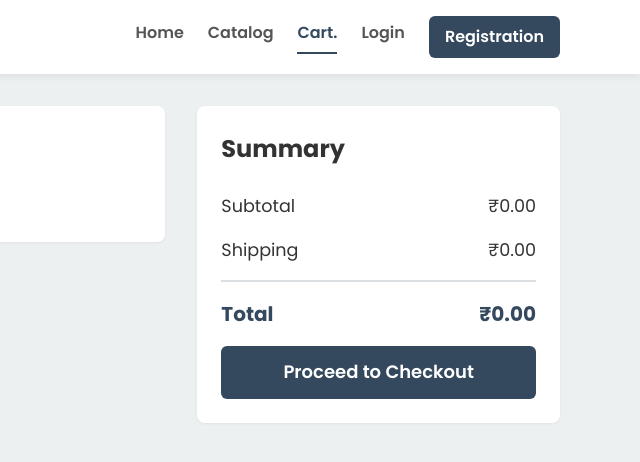
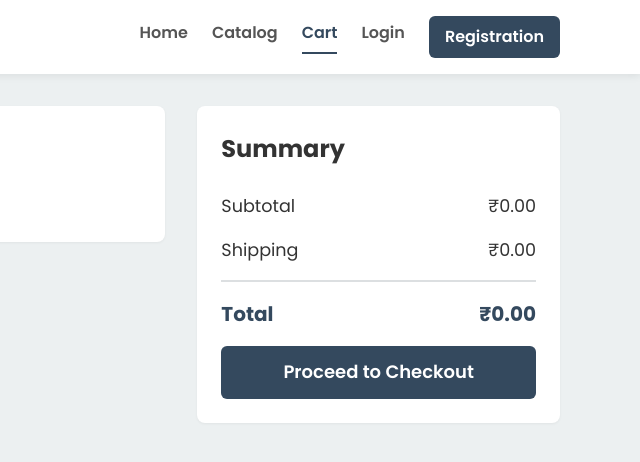
Before and after one commit to deekshithvp/Shopping-website, a plain HTML site: page cart.html in a window 1280 px wide. Shown: the full height of the page, 640-1280 px from the left. Drawn offline with Linux system fonts and the light colour scheme.

Commit message:
Update cart.html

```diff
--- a/cart.html
+++ b/cart.html
@@ -17,7 +17,7 @@
             <nav class="nav-desktop">
                 <a href="index.html" class="nav-link">Home</a>
                 <a href="catalog.html" class="nav-link ">Catalog</a>
-                <a href="cart.html" class="nav-link active">Cart.</a>
+                <a href="cart.html" class="nav-link active">Cart</a>
                 <a href="login.html" class="nav-link">Login</a>
                 <a href="register.html" class="nav-button">Registration</a>
             </nav>
```
